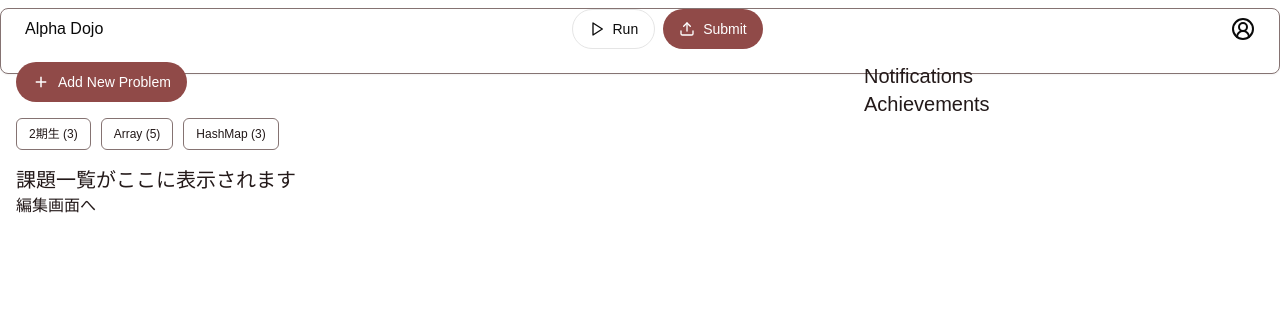
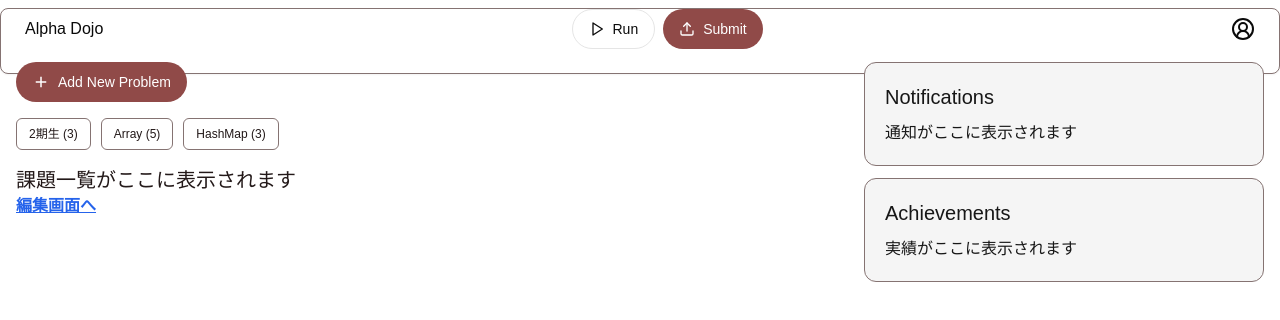
Before and after one commit to Greek-Academy/alpha-dojo-v2, a Next.js app: page / in a window 1280 px wide. Shown: the top 320 px of the page. Built offline with nearby package versions, Linux system fonts and the light colour scheme.

Commit message:
fix: デザインの修正 (一時的なデザイン)

```diff
--- a/app/page.tsx
+++ b/app/page.tsx
@@ -17,15 +17,17 @@ export default function Home() {
             </ToggleGroup>
             <div>
                 <h1 className="text-xl">課題一覧がここに表示されます</h1>
-                <Link href="/submissions/1/edit">編集画面へ</Link>
+                <Link href="/submissions/1/edit" className="font-bold underline text-blue-600 visited:text-purple-600">編集画面へ</Link>
             </div>
         </div>
-        <div className="w-100">
-            <div>
+        <div className="w-100 flex flex-col gap-3">
+            <div className="border rounded-xl p-5 flex flex-col gap-2.5 bg-accent text-accent-foreground">
                 <h1 className="text-xl">Notifications</h1>
+                通知がここに表示されます
             </div>
-            <div>
+            <div className="border rounded-xl p-5 flex flex-col gap-2.5 bg-accent text-accent-foreground">
                 <h1 className="text-xl">Achievements</h1>
+                実績がここに表示されます
             </div>
         </div>
     </div>
```
